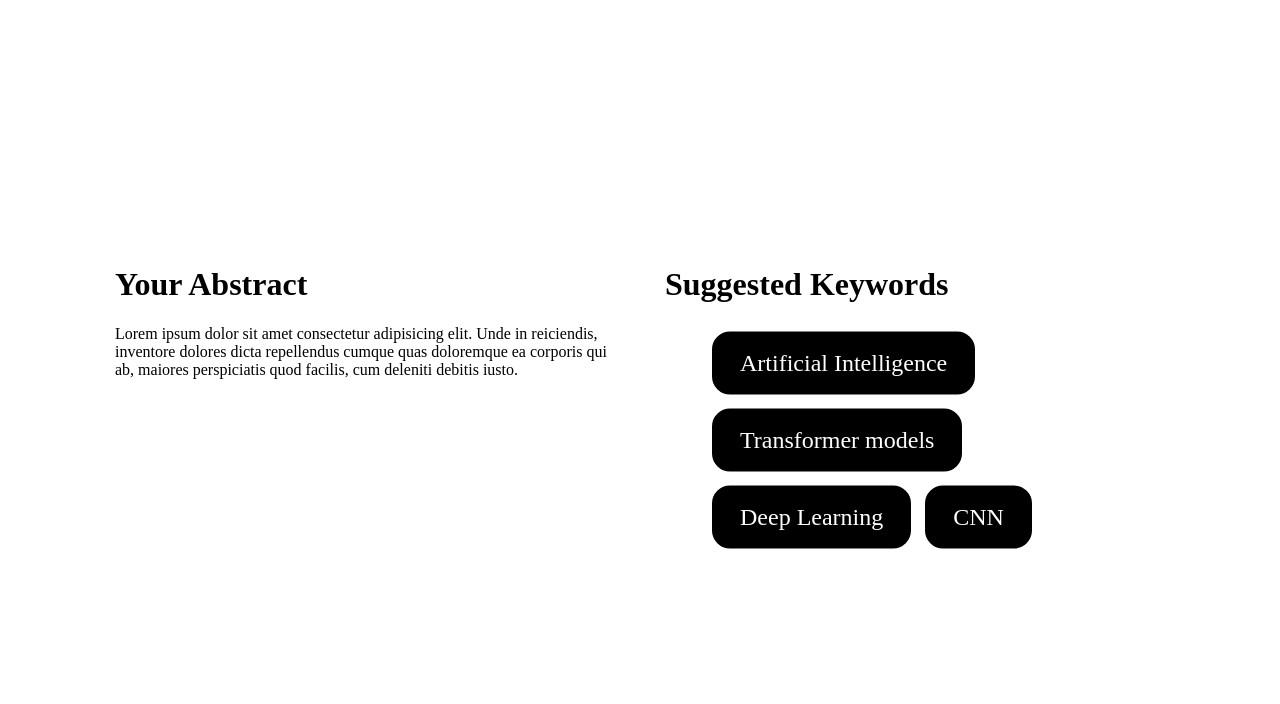
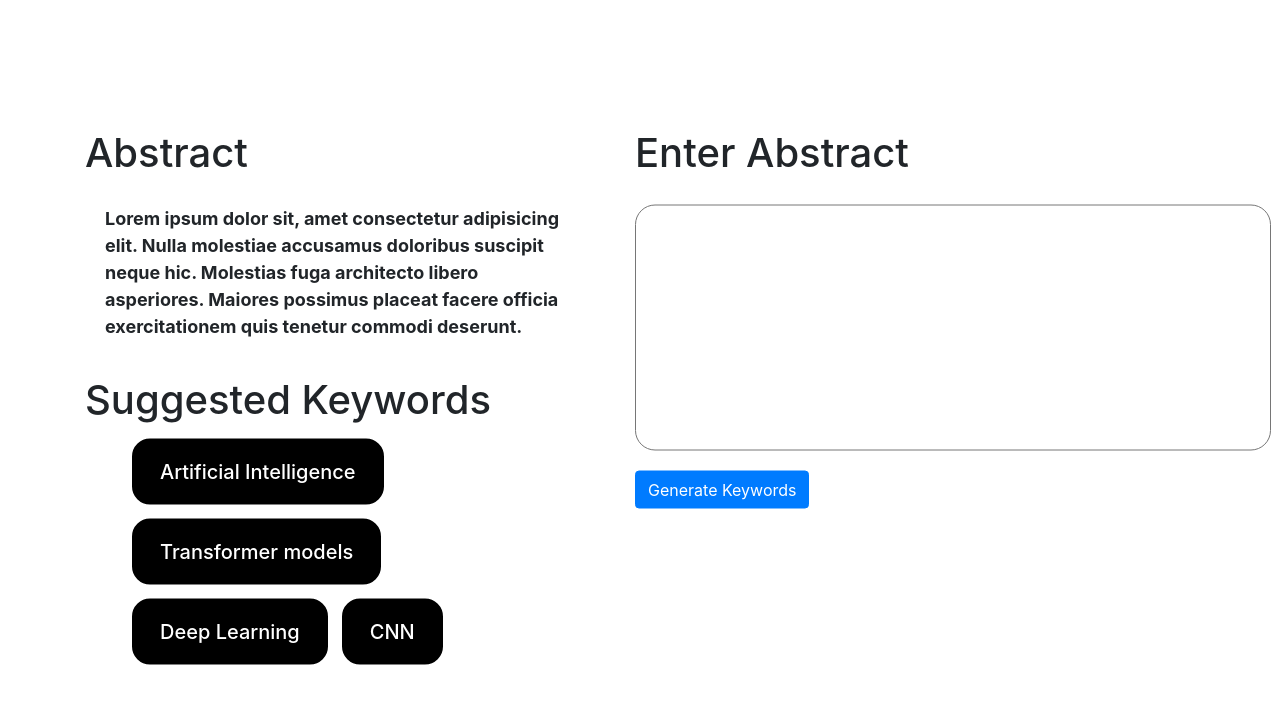
Before and after one commit to Neloy-Barman/Scientific-Paper-Keywords-Categorization, a Flask app: page / in a window 1280 px wide. Shown: the top 704 px of the page. Run offline with Flask 3, Linux system fonts and the light colour scheme; some libraries are stand-ins or nearby versions.

Commit message:
website files added

```diff
--- a/website/app.py
+++ b/app.py
@@ -8,13 +8,19 @@
 @app.route("/", methods = ['GET', 'POST'])
 def index():
     if request.method == "POST":
-        input_text = "Hello World"
+        # input_text = """
+        #                 Lorem ipsum dolor sit amet consectetur adipisicing elit. Unde in reiciendis, inventore dolores dicta
+        #                 repellendus cumque quas doloremque ea corporis qui ab, maiores perspiciatis quod facilis, cum
+        #                 deleniti debitis iusto.
+        #             """
+        input_text = "Hello World!!"
         outputs = categorize_keywords(input_text=input_text)
         print(outputs)
-        output_text = "HELLO WORLD THIS IS THE WORLD"
-        return render_template("index.html", input_text = input_text, output_text = output_text)
+        # output_text = "HELLO WORLD THIS IS THE WORLD"
+        output_text = outputs
+        return render_template("classifier.html", input_text = input_text, output_text = output_text)
     else:
-        return render_template("classifier.html")
+        return render_template("index.html")
     # print(output)
 
 def categorize_keywords(input_text):
--- a/website/templates/css_files/style.css
+++ b/static/css/style.css
@@ -32,7 +32,7 @@
 }
 
 .abstract_text{
-    font-size: xx-large;
+    font-size: large;
     font-weight: bolder;
     padding: 20px;
 }
@@ -48,6 +48,19 @@
     background-color: #000;
     border-radius: 20px;
     color: #fff;
-    font-size: x-large;
+    font-size: 20px;
     font-weight: 500;
 }
+
+.input{
+    resize: none;
+    border-radius: 20px;
+    margin-top: 20px;
+    margin-bottom: 20px;
+}
+
+.btn-primary{
+    /* margin: 10px; */
+    /* margin-top: 20px; */
+    margin-bottom: 20px;
+}
--- a/website/templates/classifier.html
+++ b/templates/classifier.html
@@ -4,7 +4,8 @@
     <meta charset="UTF-8">
     <meta name="viewport" content="width=device-width, initial-scale=1.0">
     <title>Keyword Categorizer</title>
-    <link rel="stylesheet" href="css_files/style.css">
+    <link rel="stylesheet" href="https://cdn.jsdelivr.net/npm/bootstrap@4.3.1/dist/css/bootstrap.min.css" integrity="sha384-ggOyR0iXCbMQv3Xipma34MD+dH/1fQ784/j6cY/iJTQUOhcWr7x9JvoRxT2MZw1T" crossorigin="anonymous">
+    <link rel="stylesheet" type="text/css" href="{{ url_for('static', filename='css/style.css')}}">
 </head>
 
 <body>
@@ -13,9 +14,10 @@
             <div>
                 <h1>Your Abstract</h1>
                 <!-- <label>{{input_text}}</label> -->
-                <p>Lorem ipsum dolor sit amet consectetur adipisicing elit. Unde in reiciendis, inventore dolores dicta
+                <!-- <p>Lorem ipsum dolor sit amet consectetur adipisicing elit. Unde in reiciendis, inventore dolores dicta
                     repellendus cumque quas doloremque ea corporis qui ab, maiores perspiciatis quod facilis, cum
-                    deleniti debitis iusto.</p>
+                    deleniti debitis iusto.</p> -->
+                <p class="abstract_text">{{input_text}}</p>
             </div>
             <div>
                 <h1>Suggested Keywords</h1>
@@ -24,6 +26,7 @@
                     <span id="element1"></span>
                 </ul>
             </div>
+            <button onclick="history.go(-1)" class="btn btn-primary">Go Back</button>
         </div>
         <span id="element"></span>
     </div>
@@ -31,7 +34,9 @@
     <script>
         var typed1 = new Typed("#element1", {
             strings: [
-                "<li class='keywords'>Artificial Intelligence</li> <li class='keywords'>Transformer models</li> <li class='keywords'>Deep Learning</li> <li class='keywords'>CNN</li>",
+                // "<li class='keywords'>{{ output_text }}</li>",
+                // "if(output_text.length < 0){<p>No availalble keywords</p>} else{<p>Hello World</p>}"
+                "{% for word in output_text %} <li class='keywords'>{{ word }}</li> {% endfor %}"
             ],
             showCursor: false,
             typeSpeed: 30,
@@ -42,3 +47,5 @@
 </body>
 
 </html>
+
+<!-- {% for word in output_text %} <li class='keywords'>{{ word }}</li> {% endfor %} -->
--- a/website/templates/index.html
+++ b/templates/index.html
@@ -4,7 +4,8 @@
     <meta charset="UTF-8">
     <meta name="viewport" content="width=device-width, initial-scale=1.0">
     <title>Keyword Generator</title>
-    <link rel="stylesheet" href="css_files/style.css">
+    <link rel="stylesheet" type="text/css" href="{{ url_for('static', filename='css/style.css')}}">
+    <link rel="stylesheet" href="https://cdn.jsdelivr.net/npm/bootstrap@4.3.1/dist/css/bootstrap.min.css" integrity="sha384-ggOyR0iXCbMQv3Xipma34MD+dH/1fQ784/j6cY/iJTQUOhcWr7x9JvoRxT2MZw1T" crossorigin="anonymous">
 </head>
 
 <body>
@@ -21,8 +22,8 @@
             <div>
                 <h1>Enter Abstract</h1>
                 <form action="/" method="post">
-                    <textarea type="text" id="text" name="text"></textarea><br />
-                    <button type="submit" value="submit">Generate Keywords</button>
+                    <textarea class="input" type="text" id="text" name="text" rows="10" cols="60"></textarea><br />
+                    <button type="submit" class="btn btn-primary">Generate Keywords</button>
                 </form>
             </div>
         </div>
```
